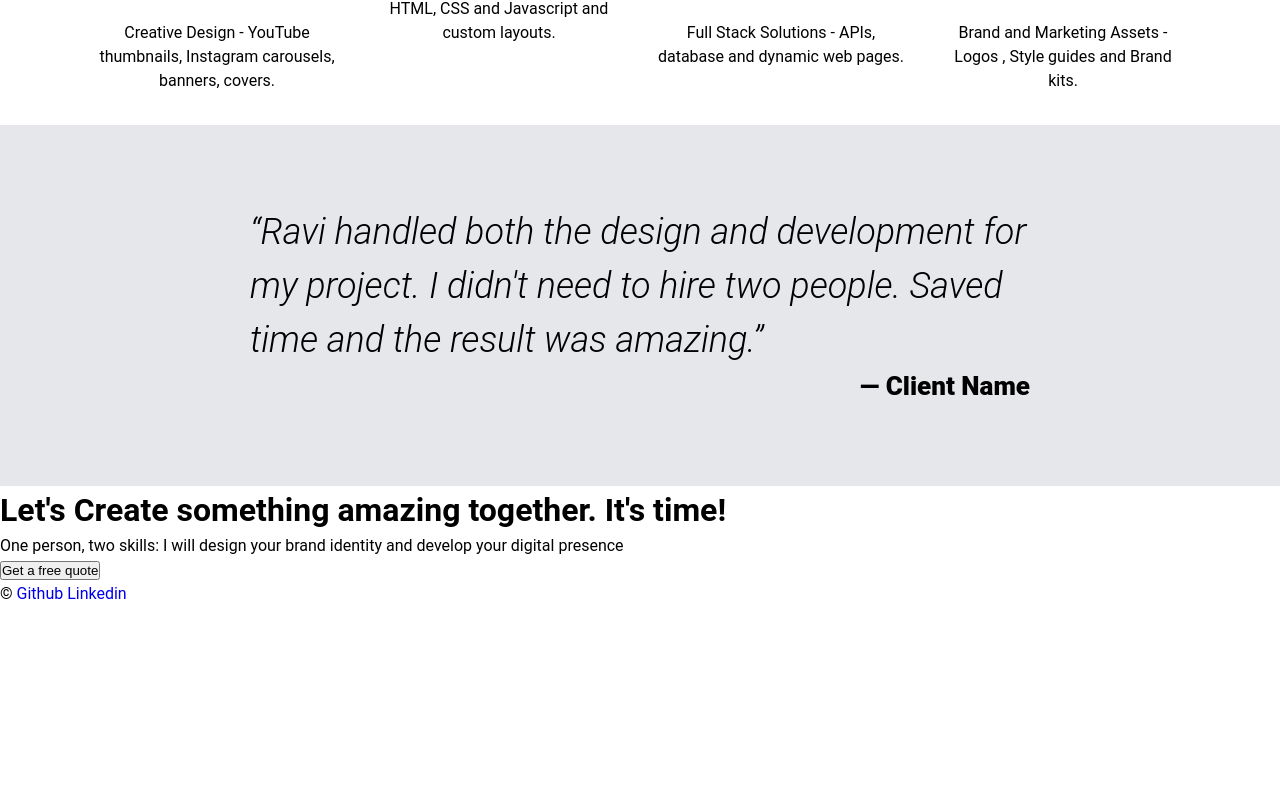
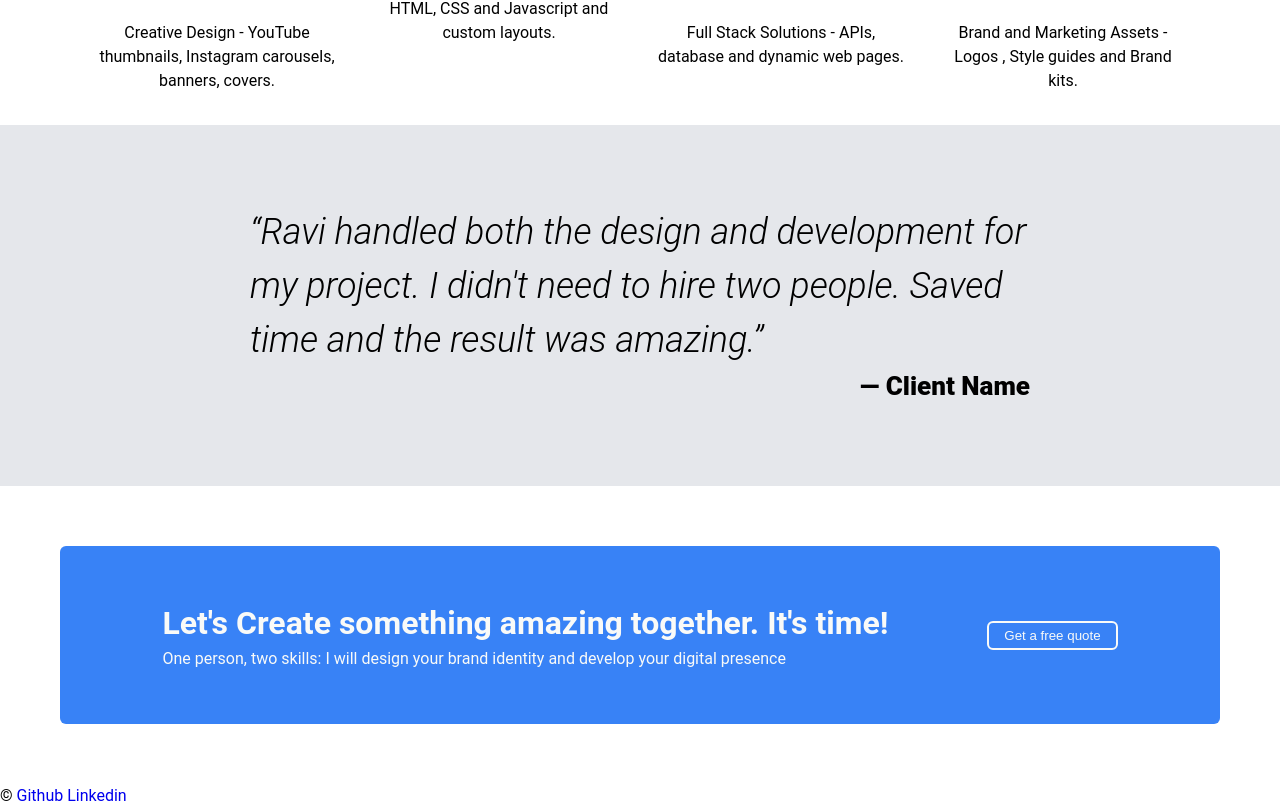
Before and after one commit to itsravimaurya/flexbox-landing-page2, a plain HTML site: page index.html in a window 1280 px wide. Shown: the part 825-1633 px from the top of the page. Before the commit the page ends 1431 px from the top, so only its background shows below. Drawn offline with Linux system fonts and the light colour scheme.

Commit message:
style: Design call-to-action section with flex layout and button styles

```diff
--- a/style.css
+++ b/style.css
@@ -106,3 +106,23 @@ a{
     font-weight: 900;
     text-align: end;
 }
+
+.cta{
+    display: flex;
+    justify-content: space-around;
+    align-items: center;
+    color: #f9faf8;
+    background-color: #3882f6;
+    border: solid;
+    border-radius: 6px;
+    border-color: transparent;
+    padding: 50px ;
+    margin: 60px;
+}
+.cta-button button{
+    border: 2px solid;
+    border-radius: 6px;
+    padding: 5px 15px;
+    color: #f9faf8;
+    background-color: #3882f6;
+}
```
